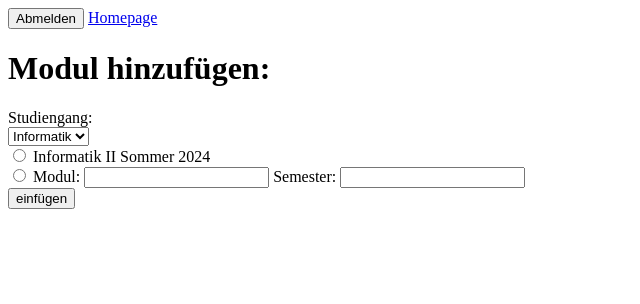
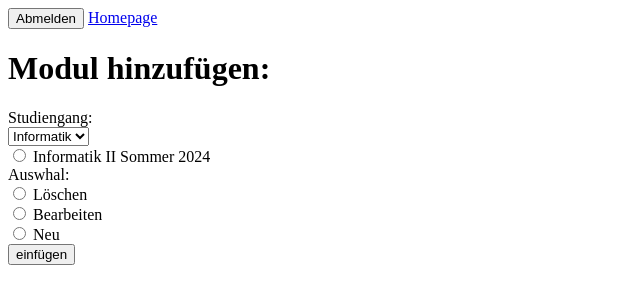
Before and after one commit to Nuddel23/Datenbank_projekt, a PHP site: the page made by admin/modul_hinzufügen.php in a window 1280 px wide. Shown: the top 304 px of the page, without its empty margins (0-640 px from the left). Run offline with PHP 8.4, Linux system fonts and the light colour scheme; the visitor is signed in with stand-in values (Sample User, id 1); data comes from the database, SQL or seed files in the repository; data that the repository does not hold is empty.

Commit message:
Module bearbeitet

```diff
--- a/admin/modul_hinzufügen.php
+++ b/admin/modul_hinzufügen.php
@@ -83,16 +83,23 @@
                 $result = $db->execute_query($query);
 
                 foreach ($result as $row) {
-                    if ($row["Studi_ID"] == $_POST["studiengang"]){
-                        echo sprintf('<input type="radio" id="%s" name="Modul" value="%s" required >
+                    if ($row["Modul"] == $_POST["Modul"]){
+                        switch ($_POST["Auswahl"]){
+                            case "1":
+                        }
+                    }
+                    echo sprintf('<input type="radio" id="%s" name="Modul" value="%s" required >
                         <label for="%s">%s</label></br>', $row["Bezeichnung"], $row["Modul_ID"], $row["Bezeichnung"], $row["Bezeichnung"]." ".$row["Semester"] );
-                    }
                 }
-                echo ('<input type="radio" id="Neu" name="Modul" value=Null required >
-                <label for="%s">
-                    Modul: <input type="text" name="Modul_neu" required />
-                    Semester: <input type="text" name="Semester_neu" required />
-                </label></br>');
+
+                echo ('Auswhal:</br>
+                <input type="radio" id="Neu" name="Auswhal" value=1 required >
+                <label for="%s">Löschen</label></br>
+                <input type="radio" id="Neu" name="Auswhl" value=2 required >
+                <label for="%s">Bearbeiten</label></br>
+                <input type="radio" id="Neu" name="Auswahl" value=3 required >
+                <label for="%s">Neu</label></br>');
+
 
             ?>
             <input type="submit" name="submit1" value="einfügen"/>
--- a/css/test.css
+++ b/css/test.css
@@ -17,5 +17,5 @@ body {
     gap: 2rem;
     grid-template-columns: auto 1fr;
     margin: 2rem;
-    background-color: antiquewhite;
+    background-color: red;
 }
--- a/index.php
+++ b/index.php
@@ -4,7 +4,6 @@
     </head>
     <body>
         <h1>Login</h1>
-        <a href="registrieren.php">Registrieren</a> </br>
         <p></p>
         <form method="post" action="">
             Benutzername: <input type="text" name="Benutzername"/></br>
@@ -13,6 +12,9 @@
         </form>
         <?php
             session_start();
+            if (isset($_SESSION["login"]) == false){
+                $_SESSION["login"] = false;
+            }
             if ($_SESSION['login'] == true){
                 header("Location: homepage.php");
             }
```
